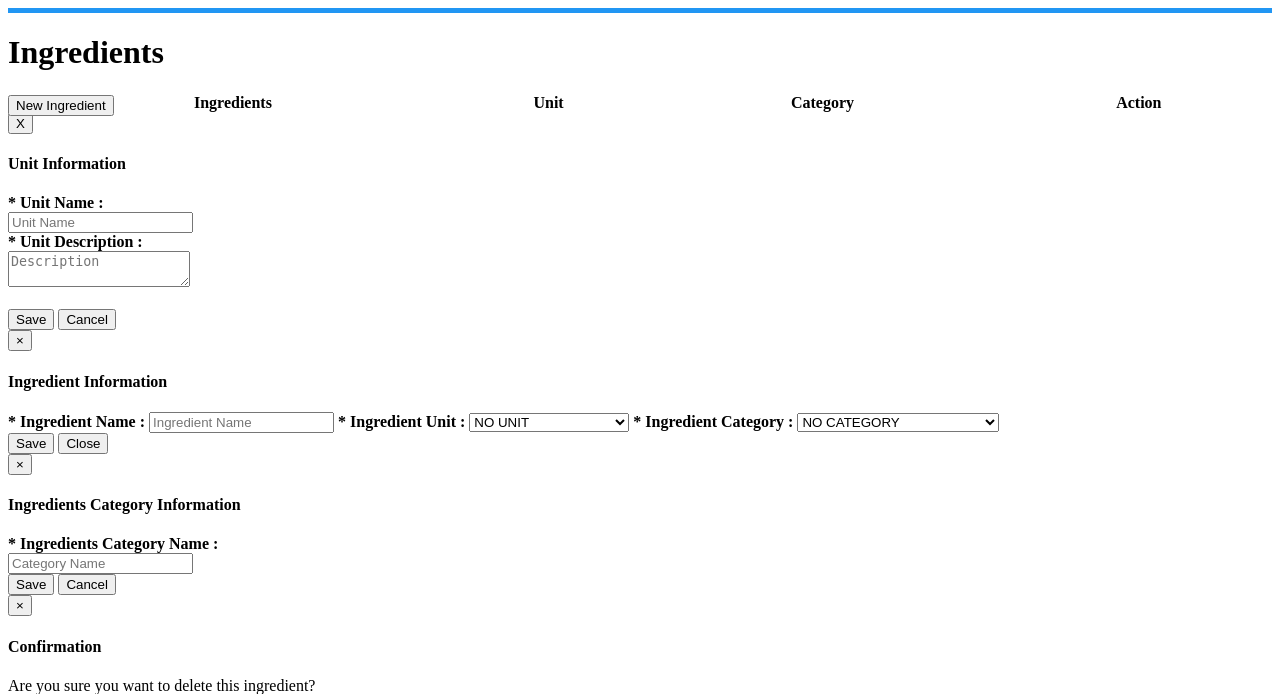
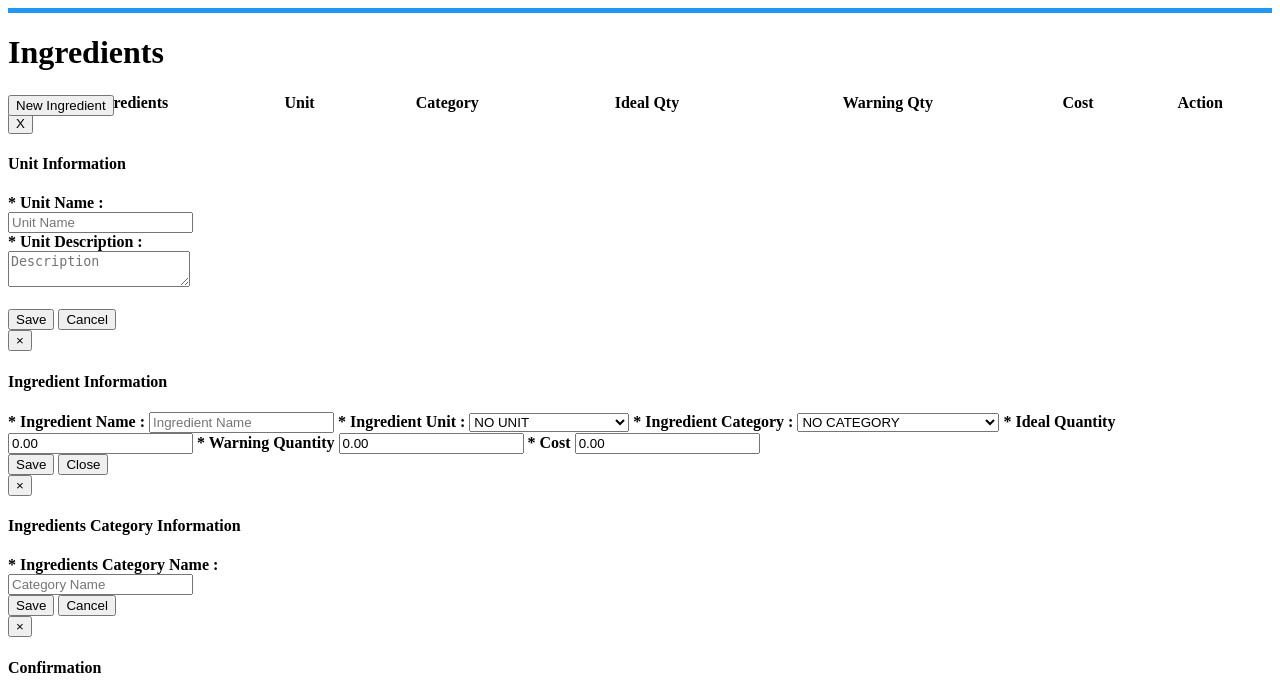
Before and after one commit to jtolentino007/PSRMS, a CodeIgniter app: the page made by application/views/ingredients_view.php in a window 1280 px wide. Shown: the top 694 px of the page. Run offline with CodeIgniter, Linux system fonts and the light colour scheme; data that the repository does not hold is empty; some libraries are stand-ins or nearby versions.

Commit message:
Added some fields to Ingredients Module

```diff
--- a/application/controllers/Ingredients.php
+++ b/application/controllers/Ingredients.php
@@ -60,6 +60,9 @@
 			$m_ingredients->ingredient_name = $this->input->post('ingredient_name',TRUE);
 			$m_ingredients->ingredient_unit = $this->input->post('ingredient_unit',TRUE);
 			$m_ingredients->ingredient_category_id = $this->input->post('ingredient_category_id',TRUE);
+			$m_ingredients->ideal_qty = $this->get_numeric_value($this->input->post('ideal_qty',TRUE));
+			$m_ingredients->warning_qty = $this->get_numeric_value($this->input->post('warning_qty',TRUE));
+			$m_ingredients->ingredient_cost = $this->get_numeric_value($this->input->post('ingredient_cost',TRUE));
 			$m_ingredients->save();
 
 			$ingredient_id = $m_ingredients->last_insert_id();
@@ -81,6 +84,9 @@
 			$m_ingredients->ingredient_name = $this->input->post('ingredient_name',TRUE);
 			$m_ingredients->ingredient_unit = $this->input->post('ingredient_unit',TRUE);
 			$m_ingredients->ingredient_category_id = $this->input->post('ingredient_category_id',TRUE);
+			$m_ingredients->ideal_qty = $this->get_numeric_value($this->input->post('ideal_qty',TRUE));
+			$m_ingredients->warning_qty = $this->get_numeric_value($this->input->post('warning_qty',TRUE));
+			$m_ingredients->ingredient_cost = $this->get_numeric_value($this->input->post('ingredient_cost',TRUE));
 			$m_ingredients->modify($ingredient_id);
 
 			$response['title'] = "Success!";
--- a/application/views/ingredients_view.php
+++ b/application/views/ingredients_view.php
@@ -37,6 +37,9 @@
 		                                                        <th>Ingredients</th>
 		                                                        <th>Unit</th>
 		                                                        <th>Category</th>
+		                                                        <th>Ideal Qty</th>
+		                                                        <th>Warning Qty</th>
+		                                                        <th>Cost</th>
 		                                                        <th>Action</th>
 		                                                    </tr>
 	                                                    </thead>
@@ -125,6 +128,18 @@
 								        				<option value="<?php echo $category->ingredient_category_id; ?>"><?php echo $category->ingredient_category_name; ?></option>
 								        			<?php } ?>
 								        		</select>
+								        		<label>
+								        			<strong>* Ideal Quantity</strong>
+								        		</label>
+								        		<input type="number" name="ideal_qty" class="form-control" value="0.00">
+								        		<label>
+								        			<strong>* Warning Quantity</strong>
+								        		</label>
+								        		<input type="number" name="warning_qty" class="form-control" value="0.00">
+								        		<label>
+								        			<strong>* Cost</strong>
+								        		</label>
+								        		<input type="number" name="ingredient_cost" class="form-control" value="0.00">
 							        		</form>
 							        	</div>
 							        </div>
@@ -209,6 +224,10 @@
 	<script src="assets/plugins/spinner/dist/spin.min.js"></script>
 	<script src="assets/plugins/spinner/dist/ladda.min.js"></script>
 
+	<!-- numeric formatter -->
+    <script src="assets/plugins/formatter/autoNumeric.js" type="text/javascript"></script>
+    <script src="assets/plugins/formatter/accounting.js" type="text/javascript"></script>
+
 	<script type="text/javascript" src="assets/plugins/datatables/jquery.dataTables.js"></script>
 	<script type="text/javascript" src="assets/plugins/datatables/dataTables.bootstrap.js"></script>
 	<!-- Select2 -->
@@ -245,8 +264,32 @@
 		                	}
 		                },
 		                {
+		                	class: 'text-right',
+		                	targets:[3],
+		                	data: "ideal_qty",
+		                	render: function(data, type, full, meta) {
+		                		return accounting.formatNumber(data, 2);
+		                	}
+		                },
+		                {
+		                	class: 'text-right',
+		                	targets:[4],
+		                	data: "warning_qty",
+		                	render: function(data, type, full, meta) {
+		                		return accounting.formatNumber(data, 2);
+		                	}
+		                },
+		                {
+		                	class: 'text-right',
+		                	targets:[5],
+		                	data: "ingredient_cost",
+		                	render: function(data, type, full, meta) {
+		                		return accounting.formatNumber(data, 2);
+		                	}
+		                },
+		                {
 		                	class: 'text-center',
-		                    targets:[3],
+		                    targets:[6],
 		                    render: function (data, type, full, meta){
 		                        var btn_edit='<button class="btn btn-primary btn-sm" name="edit_info"  style="margin-left:-15px;" data-toggle="tooltip" data-placement="top" title="Edit"><i class="fa fa-pencil"></i> </button>';
 		                        var btn_trash='<button class="btn btn-danger btn-sm" name="remove_info" style="margin-right:0px;" data-toggle="tooltip" data-placement="top" title="Move to trash"><i class="fa fa-trash-o"></i> </button>';
```
